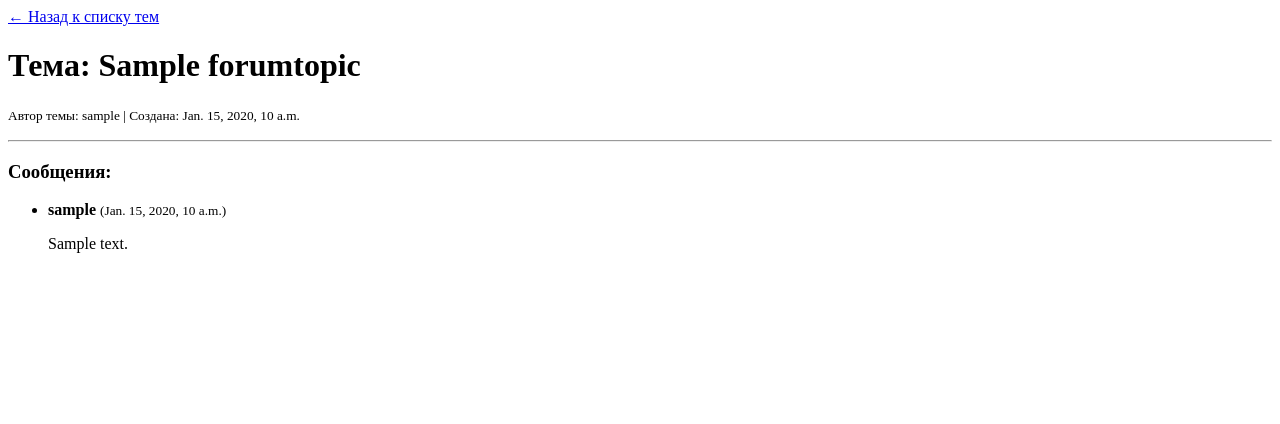
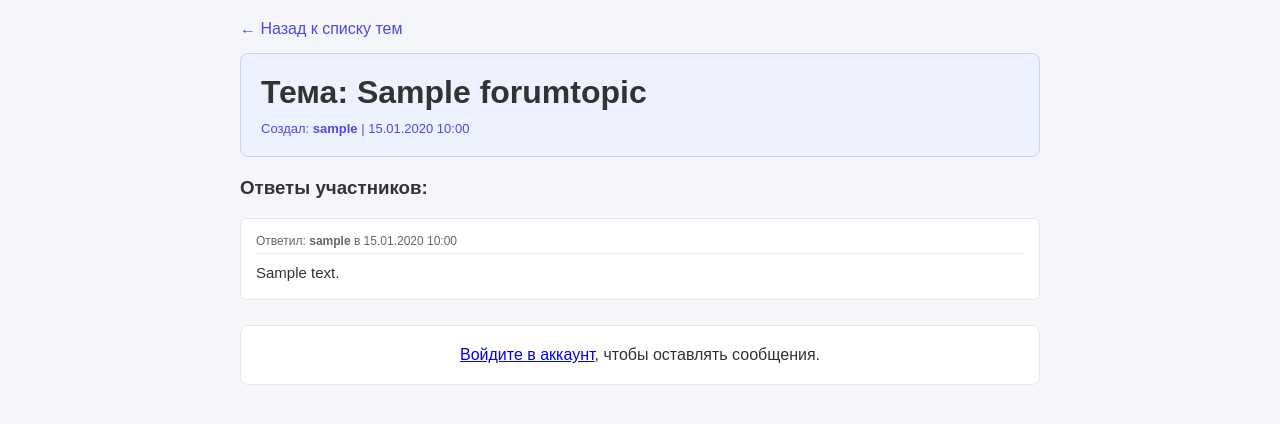
Before and after one commit to olha-tryhub-teacher/school_project_sb_10, a Django app: page /topic/1/ in a window 1280 px wide. Shown: the top 424 px of the page. Run offline with Django 5.2, Linux system fonts and the light colour scheme; tables that the repository leaves empty hold one stand-in row (values such as "Sample post").

Commit message:
Настроил шаблоны, добавил легкий дизайн и исправил ссылку назад

```diff
--- a/school_project/forum/templates/forum/topic_detail.html
+++ b/school_project/forum/templates/forum/topic_detail.html
@@ -3,23 +3,51 @@
 <head>
     <meta charset="UTF-8">
     <title>{{ topic.title }}</title>
+    <style>
+        body { font-family: Arial, sans-serif; background: #f4f6f9; color: #333; margin: 0; padding: 20px; }
+        .container { max-width: 800px; margin: 0 auto; }
+        .back-link { display: inline-block; margin-bottom: 15px; color: #4f46e5; text-decoration: none; }
+        .main-post { background: #eef2ff; border: 1px solid #c7d2fe; padding: 20px; border-radius: 8px; margin-bottom: 20px; }
+        .post-card { background: white; padding: 15px; margin-bottom: 12px; border-radius: 6px; border: 1px solid #e5e7eb; }
+        .post-meta { font-size: 12px; color: #666; border-bottom: 1px solid #eee; padding-bottom: 5px; margin-bottom: 8px; }
+        .form-box { background: white; padding: 20px; border-radius: 8px; border: 1px solid #e5e7eb; margin-top: 25px; }
+        textarea { w-width: 100%; width: 100%; box-sizing: border-box; padding: 10px; border-radius: 6px; border: 1px solid #ccc; font-family: inherit; font-size: 14px; resize: vertical; }
+        .btn { display: inline-block; background: #4f46e5; color: white; padding: 8px 16px; border: none; border-radius: 6px; font-size: 14px; font-weight: bold; cursor: pointer; }
+        .btn:hover { background: #4338ca; }
+    </style>
 </head>
 <body>
-    <a href="{% url 'forum:topic_list' topic.category.id %}">← Назад к списку тем</a>
-    <h1>Тема: {{ topic.title }}</h1>
-    <p><small>Автор темы: {{ topic.author.username }} | Создана: {{ topic.created_at }}</small></p>
+    <div class="container">
+        <a href="{% url 'forum:topic_list' topic.category.id %}" class="back-link">← Назад к списку тем</a>
 
-    <hr>
-    <h3>Сообщения:</h3>
-    <ul>
+        <div class="main-post">
+            <h1 style="margin: 0 0 10px 0;">Тема: {{ topic.title }}</h1>
+            <div style="font-size: 13px; color: #4f46e5;">Создал: <b>{{ topic.author.username }}</b> | {{ topic.created_at|date:"d.m.Y H:i" }}</div>
+        </div>
+
+        <h3>Ответы участников:</h3>
+
         {% for post in posts %}
-            <li>
-                <strong>{{ post.author.username }}</strong> <small>({{ post.created_at }})</small>
-                <p>{{ post.content }}</p>
-            </li>
+            <div class="post-card">
+                <div class="post-meta">Ответил: <b>{{ post.author.username }}</b> в {{ post.created_at|date:"d.m.Y H:i" }}</div>
+                <p style="margin: 0; line-height: 1.5; font-size: 15px;">{{ post.content }}</p>
+            </div>
         {% empty %}
-            <li>В этой теме еще нет сообщений.</li>
+            <div class="post-card" style="color: #666; text-align: center;">Здесь ещё никто не ответил. Станьте первым!</div>
         {% endfor %}
-    </ul>
+
+        <div class="form-box">
+            {% if user.is_authenticated %}
+                <h4 style="margin-top: 0;">Ваш ответ:</h4>
+                <form method="post">
+                    {% csrf_token %}
+                    <p><textarea name="content" rows="4" placeholder="Напишите сообщение..." required></textarea></p>
+                    <p style="text-align: right; margin-bottom: 0;"><button type="submit" class="btn">Отправить ответ</button></p>
+                </form>
+            {% else %}
+                <p style="text-align: center; margin: 0;"><a href="{% url 'admin:login' %}">Войдите в аккаунт</a>, чтобы оставлять сообщения.</p>
+            {% endif %}
+        </div>
+    </div>
 </body>
 </html>
--- a/school_project/forum/views.py
+++ b/school_project/forum/views.py
@@ -1,4 +1,5 @@
-from django.shortcuts import render, get_object_or_404
+from django.shortcuts import render, get_object_or_404, redirect
+from django.contrib.auth.decorators import login_required
 from .models import ForumCategory, ForumTopic, ForumPost
 
 def category_list(request):
@@ -13,8 +14,28 @@ def topic_list(request, category_id):
     topics = category.topics.all()
     return render(request, 'forum/topic_list.html', {'category': category, 'topics': topics})
 
+
+
+
 def topic_detail(request, topic_id):
-   #Страница: Содержимое темы
+    #Страница темы с сообщениями и формой создания нового ответа
     topic = get_object_or_404(ForumTopic, id=topic_id)
     posts = topic.posts.all()
+
+    #Если пользователь отправил форму с новым сообщением
+    if request.method == 'POST':
+        #Проверяем, залогинен ли пользователь
+        if request.user.is_authenticated:
+            content = request.POST.get('content')
+            if content:
+                ForumPost.objects.create(
+                    topic=topic,
+                    author=request.user,
+                    content=content
+                )
+                return redirect('forum:topic_detail', topic_id=topic.id)
+        else:
+
+            return redirect('admin:login')
+
     return render(request, 'forum/topic_detail.html', {'topic': topic, 'posts': posts})
```
Also changed, not shown: school_project/forum/templates/forum/category_list.html (+33 -10 lines), school_project/forum/templates/forum/topic_list.html (+19 -12 lines).
